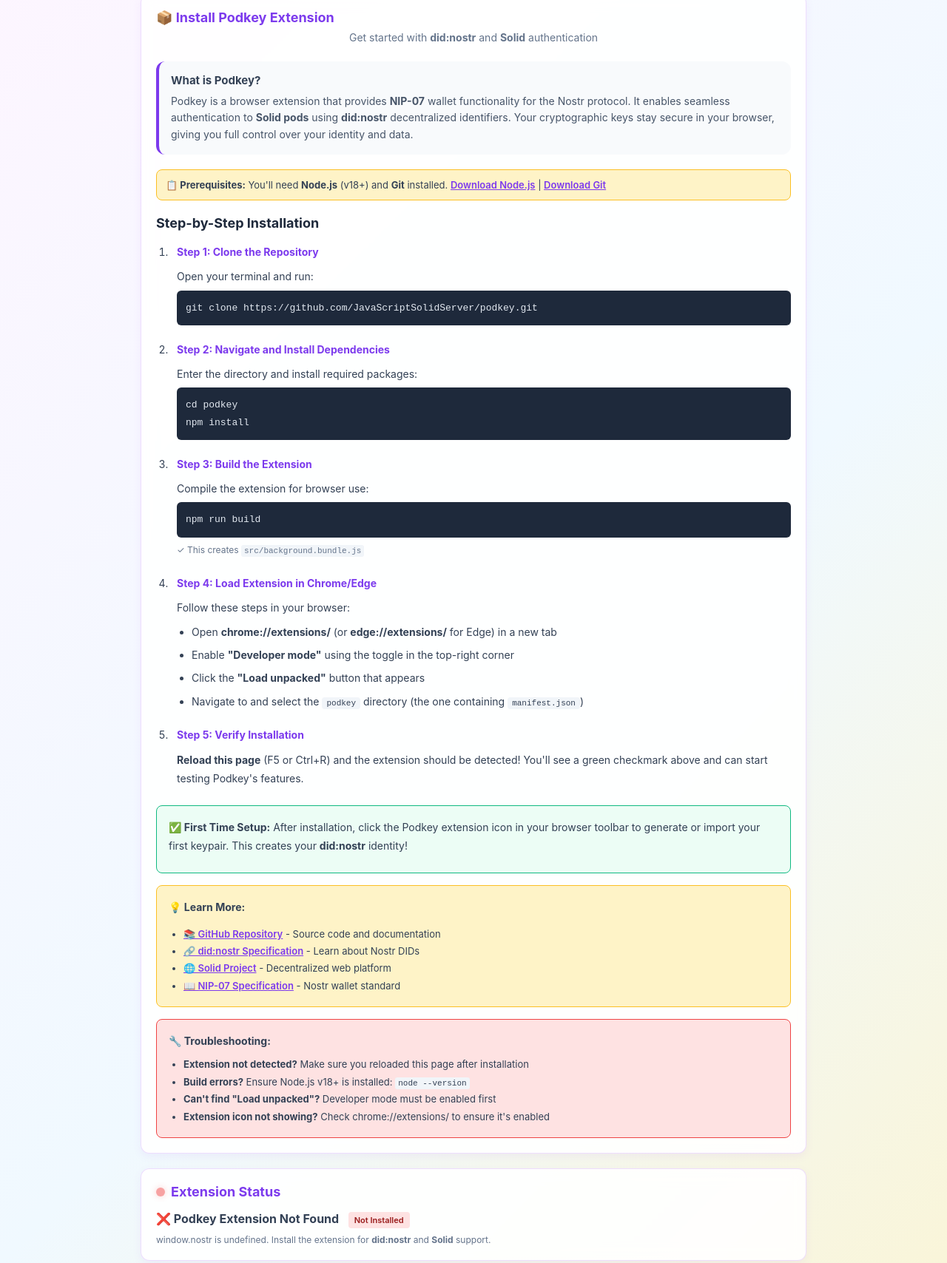
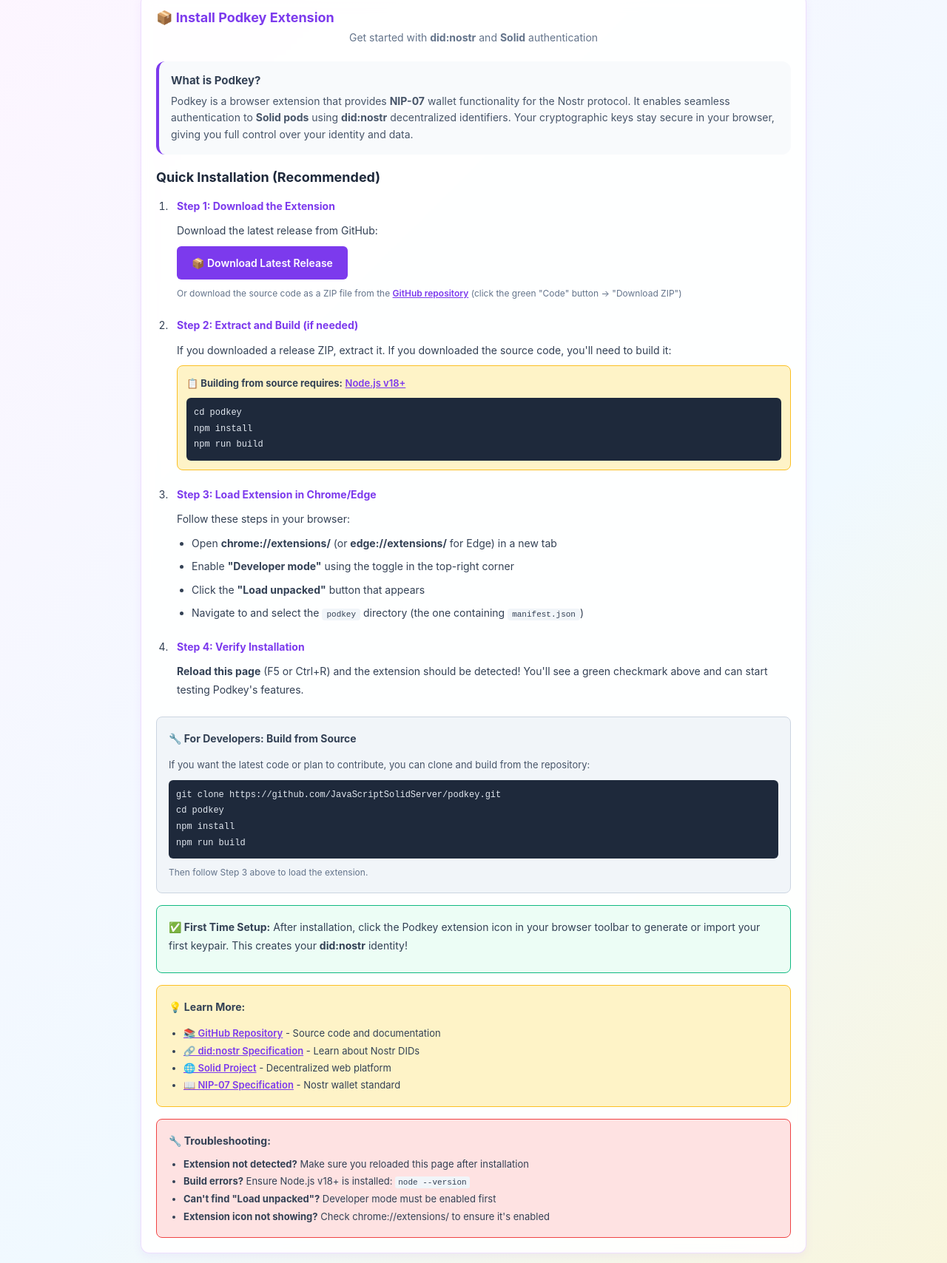
Before and after one commit to JavaScriptSolidServer/podkey, a browser extension: page test-page/index.html in a window 1280 px wide. Shown: the part 200-1908 px from the top of the page at 74% size. Drawn offline with Linux system fonts and the light colour scheme.

Commit message:
Update installation guide: prioritize direct extension install over git clone

```diff
--- a/test-page/index.html
+++ b/test-page/index.html
@@ -229,157 +229,343 @@
         <div style="text-align: center; margin-bottom: 24px">
           <h2 style="margin-bottom: 8px">📦 Install Podkey Extension</h2>
           <p style="color: #64748b; font-size: 14px">
-            Get started with <strong>did:nostr</strong> and <strong>Solid</strong> authentication
+            Get started with <strong>did:nostr</strong> and
+            <strong>Solid</strong> authentication
           </p>
         </div>
 
-        <div style="background: #f8fafc; padding: 16px; border-radius: 12px; margin-bottom: 20px; border-left: 4px solid #7c3aed">
+        <div
+          style="
+            background: #f8fafc;
+            padding: 16px;
+            border-radius: 12px;
+            margin-bottom: 20px;
+            border-left: 4px solid #7c3aed;
+          "
+        >
           <p style="margin-bottom: 8px; font-size: 15px">
             <strong>What is Podkey?</strong>
           </p>
           <p style="font-size: 14px; color: #475569; line-height: 1.6">
-            Podkey is a browser extension that provides <strong>NIP-07</strong> wallet functionality for the Nostr protocol.
-            It enables seamless authentication to <strong>Solid pods</strong> using <strong>did:nostr</strong> decentralized identifiers.
-            Your cryptographic keys stay secure in your browser, giving you full control over your identity and data.
+            Podkey is a browser extension that provides
+            <strong>NIP-07</strong> wallet functionality for the Nostr protocol.
+            It enables seamless authentication to
+            <strong>Solid pods</strong> using
+            <strong>did:nostr</strong> decentralized identifiers. Your
+            cryptographic keys stay secure in your browser, giving you full
+            control over your identity and data.
           </p>
         </div>
 
-        <div style="background: #fef3c7; padding: 12px; border-radius: 8px; margin-bottom: 20px; border: 1px solid #fbbf24">
-          <p style="margin: 0; font-size: 13px">
-            <strong>📋 Prerequisites:</strong> You'll need <strong>Node.js</strong> (v18+) and <strong>Git</strong> installed.
-            <a href="https://nodejs.org/" target="_blank" style="color: #7c3aed; font-weight: 600">Download Node.js</a> |
-            <a href="https://git-scm.com/" target="_blank" style="color: #7c3aed; font-weight: 600">Download Git</a>
+        <h3 style="margin-bottom: 16px; font-size: 18px; color: #1e293b">
+          Quick Installation (Recommended)
+        </h3>
+        <div style="line-height: 1.8; font-size: 14px">
+          <ol
+            style="
+              margin-left: 20px;
+              margin-top: 12px;
+              counter-reset: step-counter;
+            "
+          >
+            <li style="margin-bottom: 20px; padding-left: 8px">
+              <strong style="color: #7c3aed"
+                >Step 1: Download the Extension</strong
+              ><br />
+              <div style="margin-top: 8px; margin-bottom: 4px">
+                Download the latest release from GitHub:
+              </div>
+              <div style="margin-top: 8px; margin-bottom: 8px">
+                <a
+                  href="https://github.com/JavaScriptSolidServer/podkey/releases/latest"
+                  target="_blank"
+                  style="
+                    display: inline-block;
+                    background: #7c3aed;
+                    color: white;
+                    padding: 10px 20px;
+                    border-radius: 6px;
+                    text-decoration: none;
+                    font-weight: 600;
+                    font-size: 14px;
+                  "
+                  >📦 Download Latest Release</a
+                >
+              </div>
+              <div style="margin-top: 6px; font-size: 12px; color: #64748b">
+                Or download the source code as a ZIP file from the
+                <a
+                  href="https://github.com/JavaScriptSolidServer/podkey"
+                  target="_blank"
+                  style="color: #7c3aed; font-weight: 600"
+                  >GitHub repository</a
+                >
+                (click the green "Code" button → "Download ZIP")
+              </div>
+            </li>
+            <li style="margin-bottom: 20px; padding-left: 8px">
+              <strong style="color: #7c3aed"
+                >Step 2: Extract and Build (if needed)</strong
+              ><br />
+              <div style="margin-top: 8px; margin-bottom: 4px">
+                If you downloaded a release ZIP, extract it. If you downloaded
+                the source code, you'll need to build it:
+              </div>
+              <div
+                style="
+                  background: #fef3c7;
+                  padding: 12px;
+                  border-radius: 8px;
+                  margin-top: 8px;
+                  border: 1px solid #fbbf24;
+                "
+              >
+                <p style="margin: 0 0 8px 0; font-size: 13px">
+                  <strong>📋 Building from source requires:</strong>
+                  <a
+                    href="https://nodejs.org/"
+                    target="_blank"
+                    style="color: #7c3aed; font-weight: 600"
+                    >Node.js v18+</a
+                  >
                 </p>
-        </div>
-
-        <h3 style="margin-bottom: 16px; font-size: 18px; color: #1e293b">Step-by-Step Installation</h3>
-        <div style="line-height: 1.8; font-size: 14px">
-          <ol style="margin-left: 20px; margin-top: 12px; counter-reset: step-counter">
-            <li style="margin-bottom: 20px; padding-left: 8px">
-              <strong style="color: #7c3aed">Step 1: Clone the Repository</strong><br />
-              <div style="margin-top: 8px; margin-bottom: 4px">Open your terminal and run:</div>
                 <code
                   style="
                     display: block;
                     background: #1e293b;
                     color: #e2e8f0;
-                  padding: 12px;
+                    padding: 10px;
                     border-radius: 6px;
-                  font-size: 13px;
-                  font-family: 'Courier New', monospace;
-                  margin-top: 6px;
-                  overflow-x: auto;
-                "
-              >
-                git clone https://github.com/JavaScriptSolidServer/podkey.git
-              </code>
-            </li>
-            <li style="margin-bottom: 20px; padding-left: 8px">
-              <strong style="color: #7c3aed">Step 2: Navigate and Install Dependencies</strong><br />
-              <div style="margin-top: 8px; margin-bottom: 4px">Enter the directory and install required packages:</div>
-              <code
-                style="
-                  display: block;
-                  background: #1e293b;
-                  color: #e2e8f0;
-                  padding: 12px;
-                  border-radius: 6px;
-                  font-size: 13px;
+                    font-size: 12px;
                     font-family: 'Courier New', monospace;
                     margin-top: 6px;
                     overflow-x: auto;
                   "
                 >
                   cd podkey<br />
-                npm install
+                  npm install<br />
+                  npm run build
                 </code>
+              </div>
             </li>
             <li style="margin-bottom: 20px; padding-left: 8px">
-              <strong style="color: #7c3aed">Step 3: Build the Extension</strong><br />
-              <div style="margin-top: 8px; margin-bottom: 4px">Compile the extension for browser use:</div>
+              <strong style="color: #7c3aed"
+                >Step 3: Load Extension in Chrome/Edge</strong
+              ><br />
+              <div style="margin-top: 8px; margin-bottom: 8px">
+                Follow these steps in your browser:
+              </div>
+              <ul
+                style="
+                  margin-left: 20px;
+                  margin-top: 4px;
+                  list-style-type: disc;
+                "
+              >
+                <li style="margin-bottom: 6px">
+                  Open <strong>chrome://extensions/</strong> (or
+                  <strong>edge://extensions/</strong> for Edge) in a new tab
+                </li>
+                <li style="margin-bottom: 6px">
+                  Enable <strong>"Developer mode"</strong> using the toggle in
+                  the top-right corner
+                </li>
+                <li style="margin-bottom: 6px">
+                  Click the <strong>"Load unpacked"</strong> button that appears
+                </li>
+                <li style="margin-bottom: 6px">
+                  Navigate to and select the
+                  <code
+                    style="
+                      background: #f1f5f9;
+                      padding: 2px 6px;
+                      border-radius: 4px;
+                      font-size: 11px;
+                    "
+                    >podkey</code
+                  >
+                  directory (the one containing
+                  <code
+                    style="
+                      background: #f1f5f9;
+                      padding: 2px 6px;
+                      border-radius: 4px;
+                      font-size: 11px;
+                    "
+                    >manifest.json</code
+                  >)
+                </li>
+              </ul>
+            </li>
+            <li style="margin-bottom: 20px; padding-left: 8px">
+              <strong style="color: #7c3aed">Step 4: Verify Installation</strong
+              ><br />
+              <div style="margin-top: 8px">
+                <strong>Reload this page</strong> (F5 or Ctrl+R) and the
+                extension should be detected! You'll see a green checkmark above
+                and can start testing Podkey's features.
+              </div>
+            </li>
+          </ol>
+
+          <div
+            style="
+              background: #f1f5f9;
+              padding: 16px;
+              border-radius: 8px;
+              margin-top: 24px;
+              border: 1px solid #cbd5e1;
+            "
+          >
+            <p style="margin: 0 0 12px 0; font-size: 14px">
+              <strong>🔧 For Developers: Build from Source</strong>
+            </p>
+            <p style="margin: 0 0 8px 0; font-size: 13px; color: #475569">
+              If you want the latest code or plan to contribute, you can clone and build from the repository:
+            </p>
             <code
               style="
                 display: block;
                 background: #1e293b;
                 color: #e2e8f0;
-                  padding: 12px;
+                padding: 10px;
                 border-radius: 6px;
-                  font-size: 13px;
+                font-size: 12px;
                 font-family: 'Courier New', monospace;
                 margin-top: 6px;
                 overflow-x: auto;
               "
             >
+              git clone https://github.com/JavaScriptSolidServer/podkey.git<br />
+              cd podkey<br />
+              npm install<br />
               npm run build
             </code>
-              <div style="margin-top: 6px; font-size: 12px; color: #64748b">
-                ✓ This creates <code style="background: #f1f5f9; padding: 2px 4px; border-radius: 3px; font-size: 11px">src/background.bundle.js</code>
-              </div>
-            </li>
-            <li style="margin-bottom: 20px; padding-left: 8px">
-              <strong style="color: #7c3aed">Step 4: Load Extension in Chrome/Edge</strong><br />
-              <div style="margin-top: 8px; margin-bottom: 8px">Follow these steps in your browser:</div>
-              <ul style="margin-left: 20px; margin-top: 4px; list-style-type: disc">
-                <li style="margin-bottom: 6px">
-                  Open <strong>chrome://extensions/</strong> (or <strong>edge://extensions/</strong> for Edge) in a new tab
-                </li>
-                <li style="margin-bottom: 6px">
-                  Enable <strong>"Developer mode"</strong> using the toggle in the top-right corner
-                </li>
-                <li style="margin-bottom: 6px">
-                  Click the <strong>"Load unpacked"</strong> button that appears
-                </li>
-                <li style="margin-bottom: 6px">
-                  Navigate to and select the <code style="background: #f1f5f9; padding: 2px 6px; border-radius: 4px; font-size: 11px">podkey</code> directory
-                  (the one containing <code style="background: #f1f5f9; padding: 2px 6px; border-radius: 4px; font-size: 11px">manifest.json</code>)
-                </li>
-              </ul>
-            </li>
-            <li style="margin-bottom: 20px; padding-left: 8px">
-              <strong style="color: #7c3aed">Step 5: Verify Installation</strong><br />
-              <div style="margin-top: 8px">
-                <strong>Reload this page</strong> (F5 or Ctrl+R) and the extension should be detected!
-                You'll see a green checkmark above and can start testing Podkey's features.
-              </div>
-            </li>
-          </ol>
-
-          <div style="background: #ecfdf5; padding: 16px; border-radius: 8px; margin-top: 24px; border: 1px solid #10b981">
-            <p style="margin: 0 0 8px 0; font-size: 14px">
-              <strong>✅ First Time Setup:</strong> After installation, click the Podkey extension icon in your browser toolbar
-              to generate or import your first keypair. This creates your <strong>did:nostr</strong> identity!
+            <p style="margin: 8px 0 0 0; font-size: 12px; color: #64748b">
+              Then follow Step 3 above to load the extension.
             </p>
           </div>
 
-          <div style="background: #fef3c7; padding: 16px; border-radius: 8px; margin-top: 16px; border: 1px solid #fbbf24">
+          <div
+            style="
+              background: #ecfdf5;
+              padding: 16px;
+              border-radius: 8px;
+              margin-top: 16px;
+              border: 1px solid #10b981;
+            "
+          >
+            <p style="margin: 0 0 8px 0; font-size: 14px">
+              <strong>✅ First Time Setup:</strong> After installation, click
+              the Podkey extension icon in your browser toolbar to generate or
+              import your first keypair. This creates your
+              <strong>did:nostr</strong> identity!
+            </p>
+          </div>
+
+          <div
+            style="
+              background: #fef3c7;
+              padding: 16px;
+              border-radius: 8px;
+              margin-top: 16px;
+              border: 1px solid #fbbf24;
+            "
+          >
             <p style="margin: 0 0 12px 0; font-size: 14px">
               <strong>💡 Learn More:</strong>
             </p>
-            <ul style="margin: 0; padding-left: 20px; font-size: 13px; line-height: 1.8">
+            <ul
+              style="
+                margin: 0;
+                padding-left: 20px;
+                font-size: 13px;
+                line-height: 1.8;
+              "
+            >
               <li>
-                <a href="https://github.com/JavaScriptSolidServer/podkey" target="_blank" style="color: #7c3aed; font-weight: 600">📚 GitHub Repository</a> - Source code and documentation
+                <a
+                  href="https://github.com/JavaScriptSolidServer/podkey"
+                  target="_blank"
+                  style="color: #7c3aed; font-weight: 600"
+                  >📚 GitHub Repository</a
+                >
+                - Source code and documentation
               </li>
               <li>
-                <a href="https://nostrcg.github.io/did-nostr/" target="_blank" style="color: #7c3aed; font-weight: 600">🔗 did:nostr Specification</a> - Learn about Nostr DIDs
+                <a
+                  href="https://nostrcg.github.io/did-nostr/"
+                  target="_blank"
+                  style="color: #7c3aed; font-weight: 600"
+                  >🔗 did:nostr Specification</a
+                >
+                - Learn about Nostr DIDs
               </li>
               <li>
-                <a href="https://solidproject.org/" target="_blank" style="color: #7c3aed; font-weight: 600">🌐 Solid Project</a> - Decentralized web platform
+                <a
+                  href="https://solidproject.org/"
+                  target="_blank"
+                  style="color: #7c3aed; font-weight: 600"
+                  >🌐 Solid Project</a
+                >
+                - Decentralized web platform
               </li>
               <li>
-                <a href="https://github.com/nostr-protocol/nips/blob/master/07.md" target="_blank" style="color: #7c3aed; font-weight: 600">📖 NIP-07 Specification</a> - Nostr wallet standard
+                <a
+                  href="https://github.com/nostr-protocol/nips/blob/master/07.md"
+                  target="_blank"
+                  style="color: #7c3aed; font-weight: 600"
+                  >📖 NIP-07 Specification</a
+                >
+                - Nostr wallet standard
               </li>
             </ul>
           </div>
 
-          <div style="background: #fee2e2; padding: 16px; border-radius: 8px; margin-top: 16px; border: 1px solid #ef4444">
+          <div
+            style="
+              background: #fee2e2;
+              padding: 16px;
+              border-radius: 8px;
+              margin-top: 16px;
+              border: 1px solid #ef4444;
+            "
+          >
             <p style="margin: 0 0 8px 0; font-size: 14px">
               <strong>🔧 Troubleshooting:</strong>
             </p>
-            <ul style="margin: 0; padding-left: 20px; font-size: 13px; line-height: 1.8">
-              <li><strong>Extension not detected?</strong> Make sure you reloaded this page after installation</li>
-              <li><strong>Build errors?</strong> Ensure Node.js v18+ is installed: <code style="background: #f1f5f9; padding: 2px 4px; border-radius: 3px; font-size: 11px">node --version</code></li>
-              <li><strong>Can't find "Load unpacked"?</strong> Developer mode must be enabled first</li>
-              <li><strong>Extension icon not showing?</strong> Check chrome://extensions/ to ensure it's enabled</li>
+            <ul
+              style="
+                margin: 0;
+                padding-left: 20px;
+                font-size: 13px;
+                line-height: 1.8;
+              "
+            >
+              <li>
+                <strong>Extension not detected?</strong> Make sure you reloaded
+                this page after installation
+              </li>
+              <li>
+                <strong>Build errors?</strong> Ensure Node.js v18+ is installed:
+                <code
+                  style="
+                    background: #f1f5f9;
+                    padding: 2px 4px;
+                    border-radius: 3px;
+                    font-size: 11px;
+                  "
+                  >node --version</code
+                >
+              </li>
+              <li>
+                <strong>Can't find "Load unpacked"?</strong> Developer mode must
+                be enabled first
+              </li>
+              <li>
+                <strong>Extension icon not showing?</strong> Check
+                chrome://extensions/ to ensure it's enabled
+              </li>
             </ul>
           </div>
         </div>
```
Lines whose indentation alone changed are shown as unchanged.
